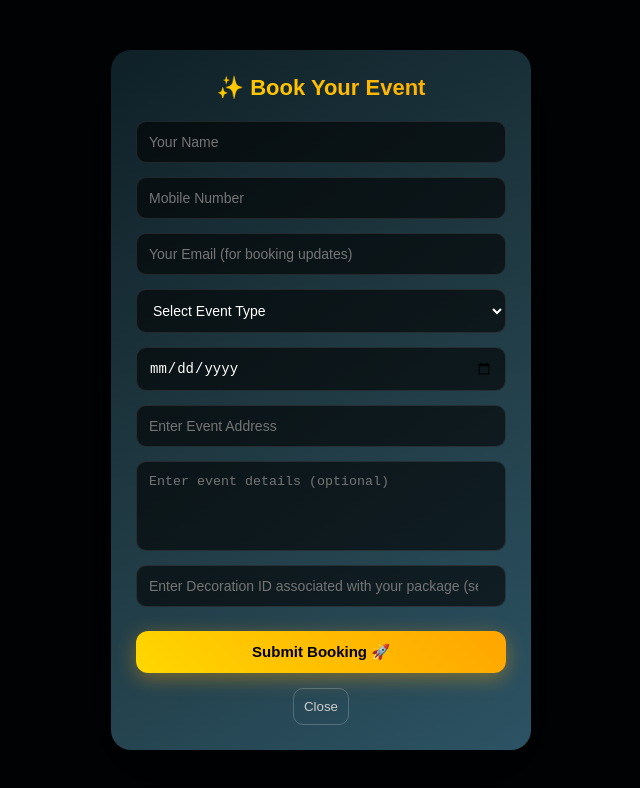
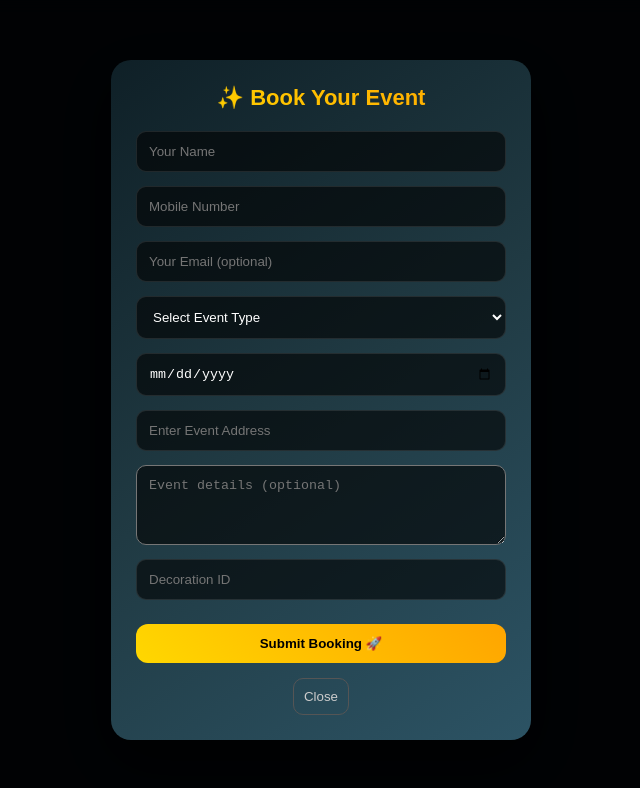
Before and after one commit to Yogesh-padole/Samarthya-Event, a React (Vite) app: page /book in a window 1280 px wide. Shown: the top 788 px of the page, without its empty margins (319-959 px from the left). Built offline with nearby package versions, Linux system fonts and the light colour scheme.

Commit message:
Booking alerts added

```diff
--- a/src/client/Booking.jsx
+++ b/src/client/Booking.jsx
@@ -1,26 +1,31 @@
 import { useState, useEffect } from "react";
 import { useLocation, useNavigate } from "react-router-dom";
 
-// ✅ CATEGORIES (SAME AS DASHBOARD)
 const categories = [
-  { name: "Birthday", img: "https://images.unsplash.com/photo-1464349153735-7db50ed83c84" },
-  { name: "Kids Party", img: "https://images.unsplash.com/photo-1503454537195-1dcabb73ffb9" },
-  { name: "Anniversary", img: "https://images.unsplash.com/photo-1519741497674-611481863552" },
-  { name: "Newborn", img: "https://images.unsplash.com/photo-1609220136736-443140cffec6" },
-  { name: "Balloon Decoration", img:"https://images.unsplash.com/photo-1530104091755-015d31dfa0b9" },
-  { name: "Wedding", img: "https://plus.unsplash.com/premium_photo-1682092632793-c7d75b23718e" },
-  { name: "Corporate Event", img: "https://images.unsplash.com/photo-1504384308090-c894fdcc538d" },
-  { name: "Mandap Decoration", img:"https://images.unsplash.com/photo-1587271636175-90d58cdad458" },
-  { name: "Welcome Decoration", img:"https://images.unsplash.com/photo-1504384308090-c894fdcc538d" },
-  { name: "Rangoli Decoration", img:"https://images.unsplash.com/photo-1600566753190-17f0baa2a6c3" },
-  { name: "Flower Decoration", img:"https://images.unsplash.com/photo-1490750967868-88aa4486c946" },
-  { name: "Stage Decoration", img:"https://images.unsplash.com/photo-1568989357443-057c03fb10fc" },
+  { name: "Birthday" },
+  { name: "Kids Party" },
+  { name: "Anniversary" },
+  { name: "Newborn" },
+  { name: "Balloon Decoration" },
+  { name: "Wedding" },
+  { name: "Corporate Event" },
+  { name: "Mandap Decoration" },
+  { name: "Welcome Decoration" },
+  { name: "Rangoli Decoration" },
+  { name: "Flower Decoration" },
+  { name: "Stage Decoration" },
 ];
 
 function Booking({ onClose }) {
 
   const location = useLocation();
   const navigate = useNavigate();
+
+  const [loading, setLoading] = useState(false);
+
+  // ✅ CUSTOM ALERT
+  const [alertMsg, setAlertMsg] = useState("");
+  const [alertType, setAlertType] = useState(""); // success / error
 
   const [form, setForm] = useState({
     name: "",
@@ -33,8 +38,6 @@ function Booking({ onClose }) {
     decorationIdx: ""
   });
 
-
-  // ✅ AUTO-FILL decorationIdx FROM URL
   useEffect(() => {
     const params = new URLSearchParams(location.search);
     const idx = params.get("decorationIdx");
@@ -47,7 +50,6 @@ function Booking({ onClose }) {
     }
   }, [location]);
 
-  // ================= HANDLE CHANGE =================
   const handleChange = (e) => {
     setForm({
       ...form,
@@ -60,9 +62,11 @@ function Booking({ onClose }) {
     e.preventDefault();
 
     if (form.mobile.length !== 10) {
-      alert("Enter valid 10-digit mobile number");
+      showAlert("Enter valid 10-digit mobile number", "error");
       return;
     }
+
+    setLoading(true);
 
     try {
       const res = await fetch(`${import.meta.env.VITE_API_URL}/api/bookings/book`, {
@@ -79,9 +83,8 @@ function Booking({ onClose }) {
       const data = await res.json();
 
       if (data.success) {
-  alert("Booking Successful 🎉");
+        showAlert("Booking Successful 🎉", "success");
 
-  // ✅ RESET FORM
         setForm({
           name: "",
           mobile: "",
@@ -93,128 +96,126 @@ function Booking({ onClose }) {
           decorationIdx: ""
         });
 
+        setTimeout(() => {
           navigate("/");
-}
- else {
-        alert("Failed: " + data.message);
+        }, 1500);
+
+      } else {
+        showAlert(data.message || "Booking failed", "error");
       }
 
     } catch (err) {
       console.error(err);
-      alert("Server error");
+      showAlert("Server error", "error");
+    } finally {
+      setLoading(false);
     }
   };
 
-  // ================= CLOSE =================
- const handleClose = () => {
-  if (onClose) {
-    onClose();   // close modal
-  }
+  // ================= ALERT FUNCTION =================
+  const showAlert = (msg, type) => {
+    setAlertMsg(msg);
+    setAlertType(type);
+
+    setTimeout(() => {
+      setAlertMsg("");
+    }, 3000);
   };
 
+  const handleClose = () => {
+    if (onClose) onClose();
+  };
 
   return (
     <div style={styles.overlay} onClick={handleClose}>
+
+      {/* ✅ ALERT */}
+      {alertMsg && (
+        <div style={{
+          ...styles.alert,
+          background: alertType === "success" ? "#00c853" : "#ff1744"
+        }}>
+          {alertMsg}
+        </div>
+      )}
+
       <div style={styles.box} onClick={(e) => e.stopPropagation()}>
 
         <h2 style={styles.title}>✨ Book Your Event</h2>
 
         <form onSubmit={handleSubmit} style={styles.form}>
 
-          <input
-            style={styles.input}
-            name="name"
+          <input style={styles.input} name="name"
             placeholder="Your Name"
             value={form.name}
             onChange={handleChange}
-            required
-          />
+            required />
 
-          <input
-            style={styles.input}
-            name="mobile"
+          <input style={styles.input} name="mobile"
             type="tel"
             placeholder="Mobile Number"
             value={form.mobile}
             onChange={handleChange}
-            required
-          />
-          <input
-            style={styles.input}
-            name="email"
+            required />
+
+          <input style={styles.input} name="email"
             type="email"
-            placeholder="Your Email (for booking updates)"
+            placeholder="Your Email (optional)"
             value={form.email}
             onChange={handleChange}
           />
 
-
-          {/* ✅ DYNAMIC DROPDOWN */}
-          <select
-            style={styles.input}
-            name="event"
+          <select style={styles.input} name="event"
             value={form.event}
             onChange={handleChange}
-            required
-          >
+            required>
             <option value="">Select Event Type</option>
-            {categories.map((cat, index) => (
-              <option key={index} value={cat.name}>
-                {cat.name}
-              </option>
+            {categories.map((cat, i) => (
+              <option key={i} value={cat.name}>{cat.name}</option>
             ))}
           </select>
 
-          <input
-            style={styles.input}
+          <input style={styles.input}
             type="date"
             name="date"
             value={form.date}
             onChange={handleChange}
-            required
-          />
+            required />
 
-          <input
-            style={styles.input}
+          <input style={styles.input}
             name="location"
             placeholder="Enter Event Address"
             value={form.location}
             onChange={handleChange}
-            required
-          />
+            required />
 
-          <textarea
-            style={styles.textarea}
+          <textarea style={styles.textarea}
             name="description"
-            placeholder="Enter event details (optional)"
+            placeholder="Event details (optional)"
             value={form.description}
             onChange={handleChange}
           />
 
-          <input
-            style={styles.input}
+          <input style={styles.input}
             type="number"
             name="decorationIdx"
-            placeholder="Enter Decoration ID associated with your package (see category page)"
+            placeholder="Decoration ID"
             value={form.decorationIdx}
             onChange={handleChange}
-            required
-          />
+            required />
 
-          <button
-            type="submit"
-            style={styles.submitBtn}
-            onMouseEnter={(e) => e.target.style.transform = "scale(1.05)"}
-            onMouseLeave={(e) => e.target.style.transform = "scale(1)"}
-          >
-            Submit Booking 🚀
+          {/* ✅ LOADING BUTTON */}
+          <button type="submit" style={styles.submitBtn} disabled={loading}>
+            {loading ? (
+              <span style={styles.loader}></span>
+            ) : (
+              "Submit Booking 🚀"
+            )}
           </button>
+
         </form>
 
-        <button
-          onClick={handleClose}
-          style={styles.closeBtn}
-        >
+        <button onClick={handleClose} style={styles.closeBtn}>
           Close
         </button>
 
@@ -223,7 +224,7 @@ function Booking({ onClose }) {
   );
 }
 
-// ================= PRO STYLES =================
+// ================= STYLES =================
 const styles = {
   overlay: {
     position: "fixed",
@@ -247,8 +248,7 @@ const styles = {
     maxWidth: "420px",
     color: "white",
     textAlign: "center",
-    boxShadow: "0 20px 60px rgba(0,0,0,0.8)",
-    animation: "fadeIn 0.5s ease"
+    boxShadow: "0 20px 60px rgba(0,0,0,0.8)"
   },
 
   title: {
@@ -271,20 +271,15 @@ const styles = {
     borderRadius: "10px",
     border: "1px solid rgba(255,255,255,0.1)",
     background: "rgba(0,0,0,0.6)",
-    color: "white",
-    outline: "none",
-    fontSize: "14px",
-    transition: "0.3s"
+    color: "white"
   },
 
   textarea: {
     padding: "12px",
     borderRadius: "10px",
-    border: "1px solid rgba(255,255,255,0.1)",
     background: "rgba(0,0,0,0.6)",
     color: "white",
-    minHeight: "90px",
-    resize: "none"
+    minHeight: "80px"
   },
 
   submitBtn: {
@@ -294,20 +289,40 @@ const styles = {
     padding: "12px",
     borderRadius: "12px",
     cursor: "pointer",
-    fontWeight: "bold",
-    fontSize: "15px",
-    transition: "0.3s",
-    boxShadow: "0 5px 20px rgba(255,165,0,0.4)"
+    fontWeight: "bold"
   },
 
   closeBtn: {
     marginTop: "15px",
     background: "transparent",
-    border: "1px solid rgba(255,255,255,0.2)",
+    border: "1px solid #555",
     color: "#ccc",
     padding: "10px",
+    borderRadius: "10px"
+  },
+
+  // ✅ LOADER
+  loader: {
+    width: "18px",
+    height: "18px",
+    border: "3px solid #fff",
+    borderTop: "3px solid transparent",
+    borderRadius: "50%",
+    display: "inline-block",
+    animation: "spin 1s linear infinite"
+  },
+
+  // ✅ ALERT
+  alert: {
+    position: "fixed",
+    top: "20px",
+    left: "50%",
+    transform: "translateX(-50%)",
+    padding: "12px 20px",
     borderRadius: "10px",
-    cursor: "pointer"
+    color: "white",
+    fontWeight: "bold",
+    zIndex: 999
   }
 };
 
```
Lines whose indentation alone changed are shown as unchanged.
